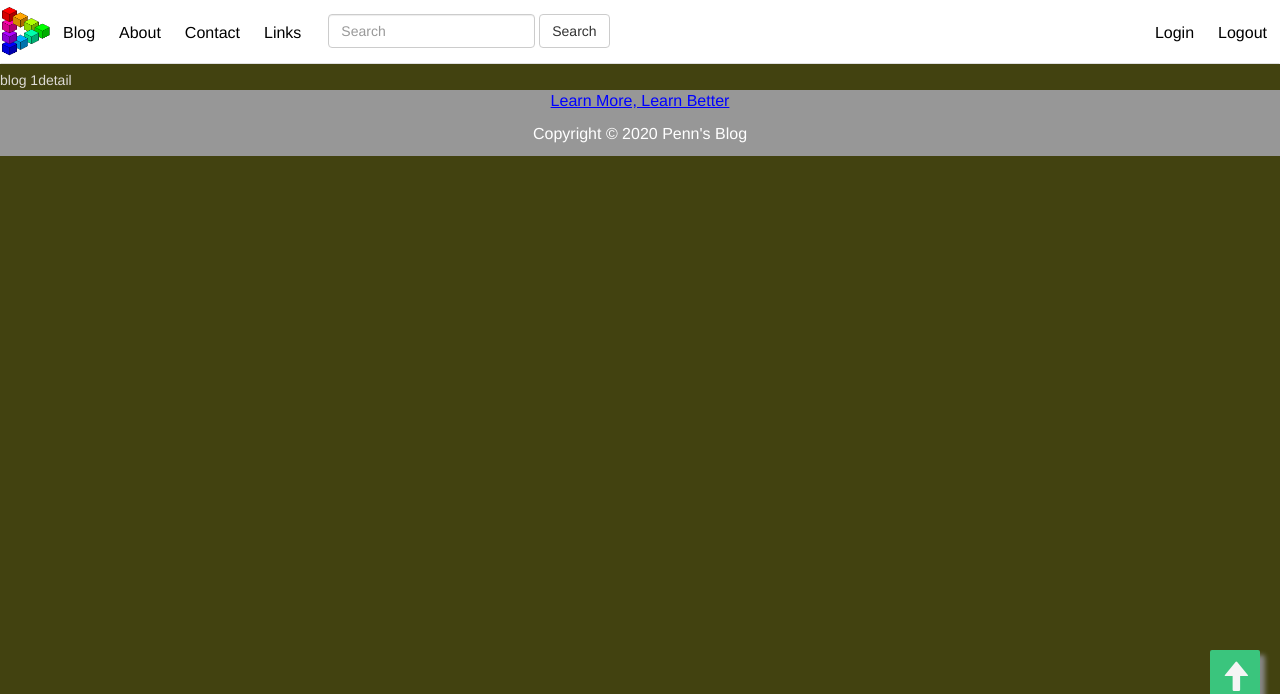
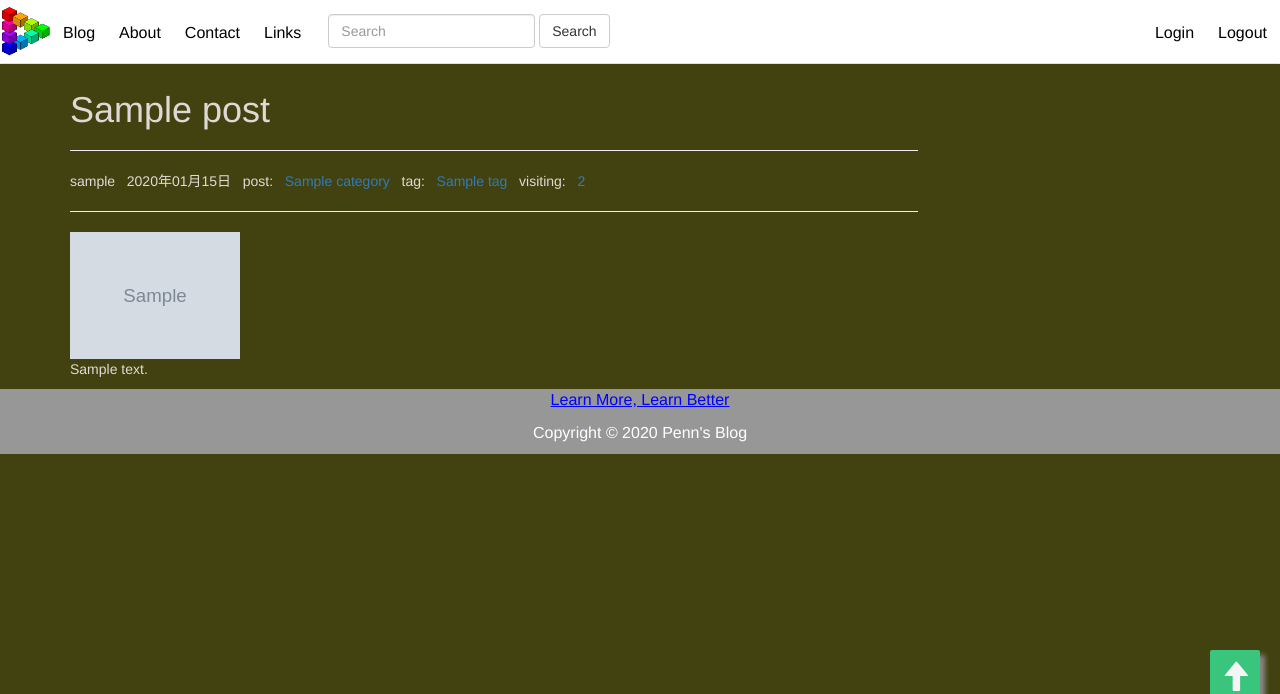
Before and after one commit to penn201500/website, a Django app: page /blog/1/ in a window 1280 px wide. Shown: the top 694 px of the page. Run offline with Django 3.2, Linux system fonts and the light colour scheme; tables that the repository leaves empty hold one stand-in row (values such as "Sample post"); grey boxes marked "Sample" are stand-in pictures; some libraries are stand-ins or nearby versions.

Commit message:
display blog content/detail

```diff
--- a/blog/templates/blog/detail.html
+++ b/blog/templates/blog/detail.html
@@ -1,4 +1,34 @@
 {% extends 'blog/base.html' %}
 {% block title %} blog detail {% endblock %}
 
-{% block content %} blog {{ blog_id }}detail {% endblock %}
+{% block content %}
+    <div class="container">
+        <div class="row">
+            <div class="col-md-9">
+                <h1>{{ entry.title }}</h1>
+                <hr/>
+                <p>
+                    {{ entry.author }}
+                    &nbsp;&nbsp;{{ entry.created_time|date:'Y年m月d日' }}
+                    &nbsp;&nbsp;post:
+                    {% for category in entry.category.all %}
+                        <a href="">&nbsp;&nbsp;{{ category.name }}</a>
+                    {% endfor %}
+                    &nbsp;&nbsp;tag:
+                    {% for tag in entry.tags.all %}
+                        <a href="">&nbsp;&nbsp;{{ tag.name }}</a>
+                    {% endfor %}
+                    &nbsp;&nbsp;visiting:
+                    <a href="">&nbsp;&nbsp;{{ entry.visiting }}</a>
+                </p>
+                <hr/>
+                {% if entry.img %}
+                    <img alt="blog image here" src="{{ entry.img.url }}" width="20%" height="20%"/>
+                {% endif %}
+                <p>
+                    {{ entry.body }}
+                </p>
+            </div>
+        </div>
+    </div>
+{% endblock %}
```
